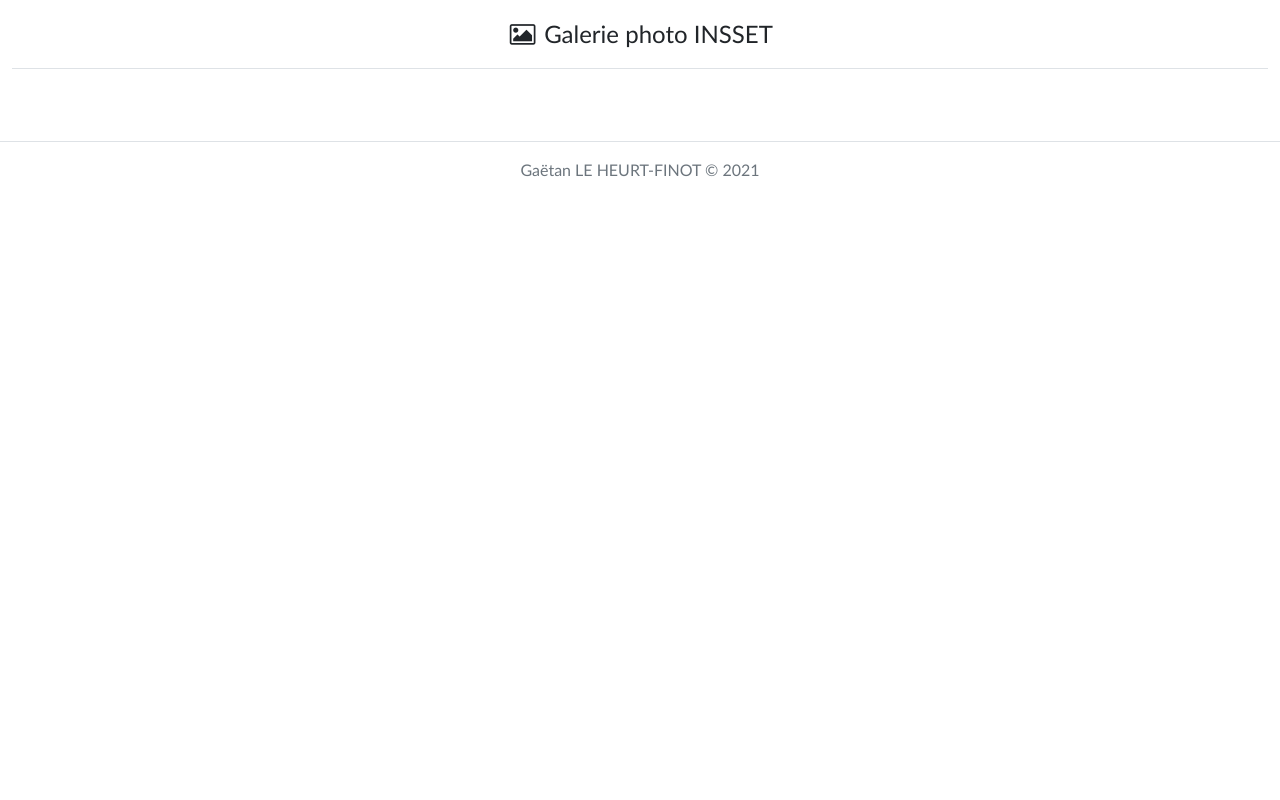
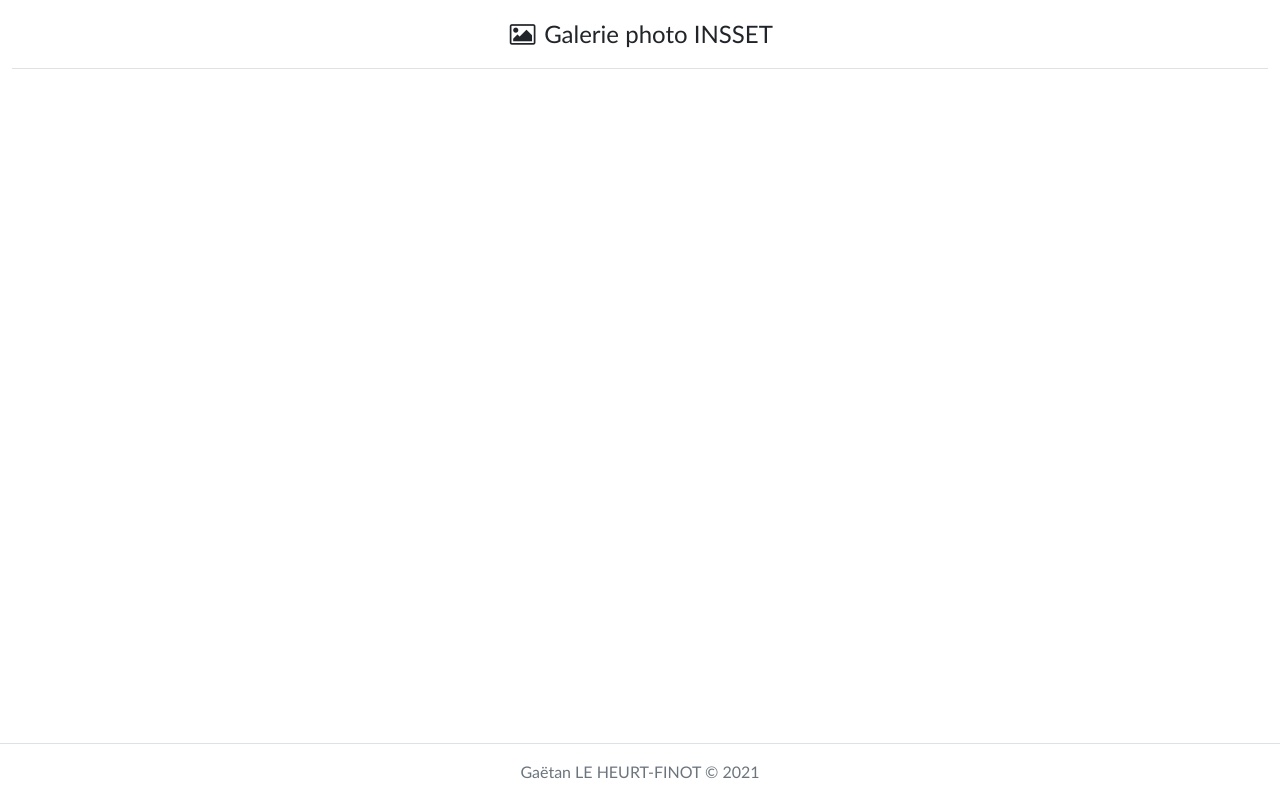
Before and after one commit to gaetanlhf/projet-galerie-photo-insset, a Symfony app: template templates/index.html.twig in a window 1280 px wide. Run offline with Twig, Linux system fonts and the light colour scheme; the template is opened without the code that fills it, so the values that code supplies are empty; some libraries are stand-ins or nearby versions.

Commit message:
Update footer.html.twig

```diff
--- a/templates/partials/footer.html.twig
+++ b/templates/partials/footer.html.twig
@@ -1,4 +1,4 @@
-<footer class="container py-3 mt-4 text-muted border-top">
+<footer class="container py-3 mt-lg-auto mt-4 text-muted border-top">
 	<div class="d-flex flex-column align-items-center">
 		Gaëtan LE HEURT-FINOT © 2021
 	</div>
```
